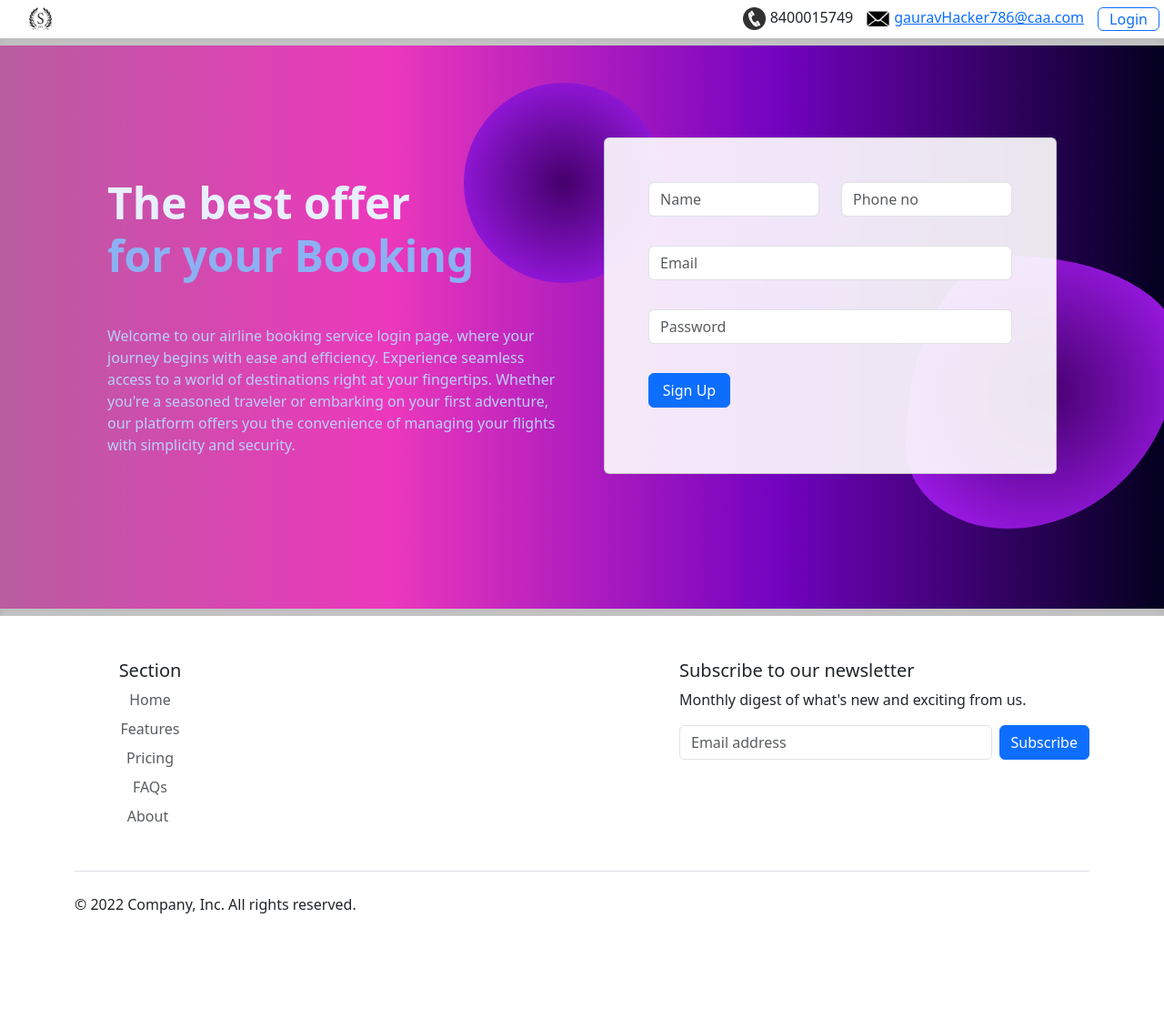
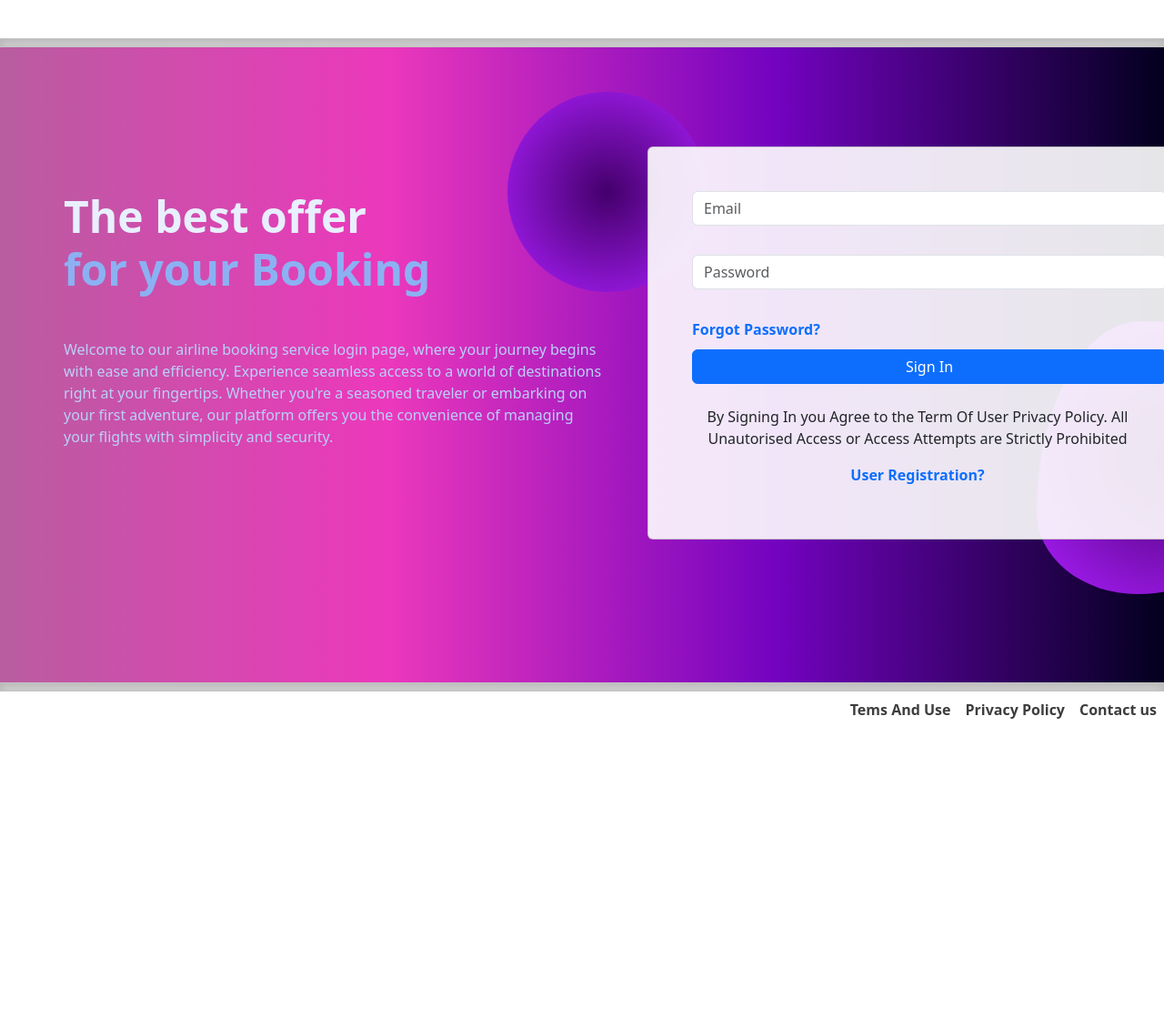
Before and after one commit to Laxus8120/Frontend-And-Backend-practice-Project, a plain HTML site: page index.html in a window 1280 px wide. Shown: the whole page at 91% size. After the commit the page ends 800 px from the top, so only its background shows below. Drawn offline with nearby package versions, Linux system fonts and the light colour scheme.

Commit message:
New Changes

```diff
--- a/index.html
+++ b/index.html
@@ -13,23 +13,15 @@
     <!-- navBar -->
     <section class="nav">
         <nav>
-            <ul>
-                <li><a href="#logo"><img src="image copy.png" alt=""></a></li>
-                <div class="d-flex align-items-center ">
-                    <li class="contact"><a href="#phone"><img src="phoneNo.png" alt=""></a>8400015749</li>
-                    <li class="contact"><a href="#phone"><img src="mail.png" alt="">gauravHacker786@caa.com</a></li>
-                    <li class="contact"><a href="#login"><button type="button" class="btn btn-outline-primary pt-0 pb-0 ">Login</button></a></li>
-                </div>
-            </ul>
         </nav>
     </section>
     <div class="b-example-divider"></div>
 
     <!-- loginBox -->
 <!-- Section: Design Block -->
-<section class="background-radial-gradient overflow-hidden">
+<section class=" CenterBlock background-radial-gradient overflow-hidden">
     <div class="container px-4 py-5 px-md-5 text-center text-lg-start my-5">
-      <div class="row gx-lg-5 align-items-center mb-5">
+      <div class="row gx-lg-5 d-flex flex-nowrap `xalign-items-center mb-5">
         <div class="col-lg-6 mb-5 mb-lg-0" style="z-index: 10">
           <h1 class="my-5 display-5 fw-bold ls-tight" style="color: hsl(218, 81%, 95%)">
             The best offer <br />
@@ -48,22 +40,6 @@
           <div class="card bg-glass">
             <div class="card-body px-4 py-5 px-md-5">
               <form>
-                <!-- 2 column grid layout with text inputs for the first and last names -->
-                <div class="row">
-                  <div class="col-md-6 mb-2">
-                    <div data-mdb-input-init class="form-outline">
-                      <input type="text" id="Name" class="form-control" placeholder="Name"/>
-                      <label class="form-label" for="firstName"></label>
-                    </div>
-                  </div>
-                  <div class="col-md-6 mb-2">
-                    <div data-mdb-input-init class="form-outline">
-                      <input type="text" id="PhoneNo" class="form-control" placeholder="Phone no"/>
-                      <label class="form-label" for="form3Example2"></label>
-                    </div>
-                  </div>
-                </div>
-
                 <!-- Email input -->
                 <div data-mdb-input-init class="form-outline mb-2">
                   <input type="email" id="Email" class="form-control" placeholder="Email"/>
@@ -75,10 +51,22 @@
                   <input type="password" id="Password" class="form-control" placeholder="Password"/>
                   <label class="form-label" for="form3Example4">   </label>
                 </div>
+                <!--Forgot Password-->
+                <div style=" margin-bottom: 10px;">
+                  <a href="" style="text-decoration: none; font-weight:bolder;">Forgot Password?</a>
+                </div>
+                <!-- Submit button -->
+                <div class="submit text-center">
+                        <a href="" style=" color: white; text-decoration: none; width: 100%;" id="signInButton" class="btn btn-primary btn-block mb-4 submitButton">Sign In</a>
+                </div>
 
-                <!-- Submit button -->
-                <div class="submit">
-                        <a href="" style=" color: white; text-decoration: none;" id="signInButton" class="btn btn-primary btn-block mb-4 submitButton">Sign Up</a>
+                <!--Term and coding warning-->
+                <div class="Desclaimer text-center mb-2">
+                  <p>By Signing In you Agree to the Term Of User Privacy Policy. All Unautorised Access or Access Attempts are Strictly Prohibited</p>
+                </div>
+                <!-- User Registration-->
+                <div class="text-center" style=" margin-bottom: 10px;">
+                  <a href="" style="text-decoration: none; font-weight:bolder;">User Registration?</a>
                 </div>
               </form>
             </div>
@@ -91,42 +79,11 @@
   <div class="b-example-divider"></div>
 
   <!-- footer -->
-   <section>
-    <div class="container">
-      <footer class="py-5">
-        <div class="row d-flex justify-content-between">
-          <div class="col-6 col-md-2 mb-3">
-            <h5 class="text-center">Section</h5>
-            <ul class="nav flex-column">
-              <li class="nav-item mb-2"><a href="#" class="nav-link p-0 text-muted">Home</a></li>
-              <li class="nav-item mb-2"><a href="#" class="nav-link p-0 text-muted">Features</a></li>
-              <li class="nav-item mb-2"><a href="#" class="nav-link p-0 text-muted">Pricing</a></li>
-              <li class="nav-item mb-2"><a href="#" class="nav-link p-0 text-muted">FAQs</a></li>
-              <li class="nav-item mb-2"><a href="#" class="nav-link p-0 text-muted">About</a></li>
-            </ul>
-          </div>
-          <div class="col-md-5 offset-md-1 mb-3 ">
-            <form>
-              <h5>Subscribe to our newsletter</h5>
-              <p>Monthly digest of what's new and exciting from us.</p>
-              <div class="d-flex flex-column flex-sm-row w-100 gap-2">
-                <label for="newsletter1" class="visually-hidden">Email address</label>
-                <input id="newsletter1" type="text" class="form-control" placeholder="Email address">
-                <button class="btn btn-primary" type="button">Subscribe</button>
-              </div>
-            </form>
-          </div>
-        </div>
-
-        <div class="d-flex flex-column flex-sm-row justify-content-between py-4 my-4 border-top">
-          <p>&copy; 2022 Company, Inc. All rights reserved.</p>
-          <ul class="list-unstyled d-flex">
-            <li class="ms-3"><a class="link-dark" href="#"><svg class="bi" width="24" height="24"><use xlink:href="#twitter"/></svg></a></li>
-            <li class="ms-3"><a class="link-dark" href="#"><svg class="bi" width="24" height="24"><use xlink:href="#instagram"/></svg></a></li>
-            <li class="ms-3"><a class="link-dark" href="#"><svg class="bi" width="24" height="24"><use xlink:href="#facebook"/></svg></a></li>
-          </ul>
-        </div>
-      </footer>
+   <section class="footer ">
+    <div class="d-flex flex-row-reverse">
+      <div class="foot p-2"><a href="">Contact us</a></div>
+      <div class="foot p-2"><a href="">Privacy Policy</a></div>
+      <div class="foot p-2"><a href="">Tems And Use</a></div>
     </div>
    </section>
 </body>
--- a/style.css
+++ b/style.css
@@ -1,4 +1,14 @@
+html, body {
+    height: 100%;
+    margin: 0;
+    padding: 0;
+    display: flex;
+    flex-direction: column;
+}
 
+*, *::after, *::before {
+    box-sizing: inherit;
+}
 
 .contact{
     margin-right: 15px;
@@ -32,3 +42,19 @@ nav{
 li:last-child{
     margin-right: 5px;
 }
+
+.foot a{
+    text-decoration: none;
+    color: rgb(61, 61, 61);
+    font-weight: bold;
+    width: 100%;
+    height: 50px;
+}
+
+
+.CenterBlock {
+    flex: 1; /* This makes the login box section take up remaining space */
+    display: flex;
+    align-items: center;
+    justify-content: center;
+}
```
